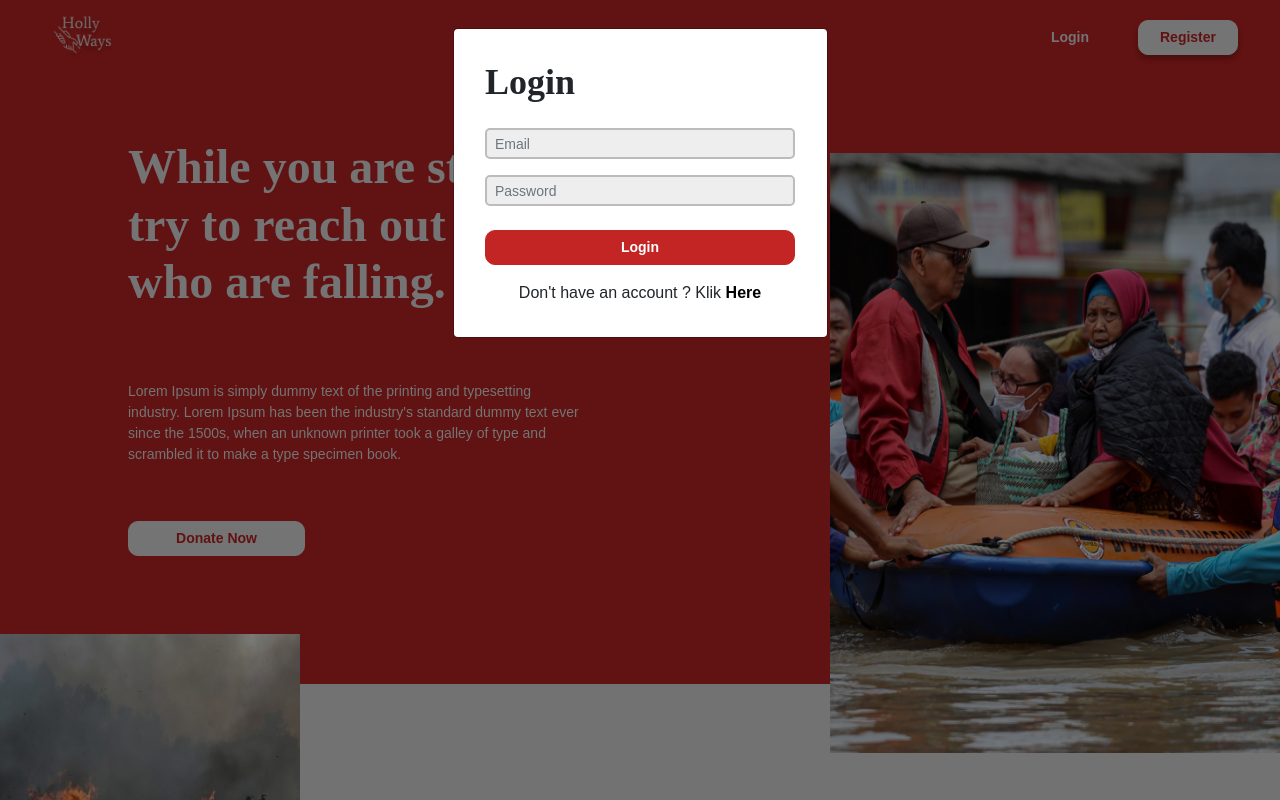
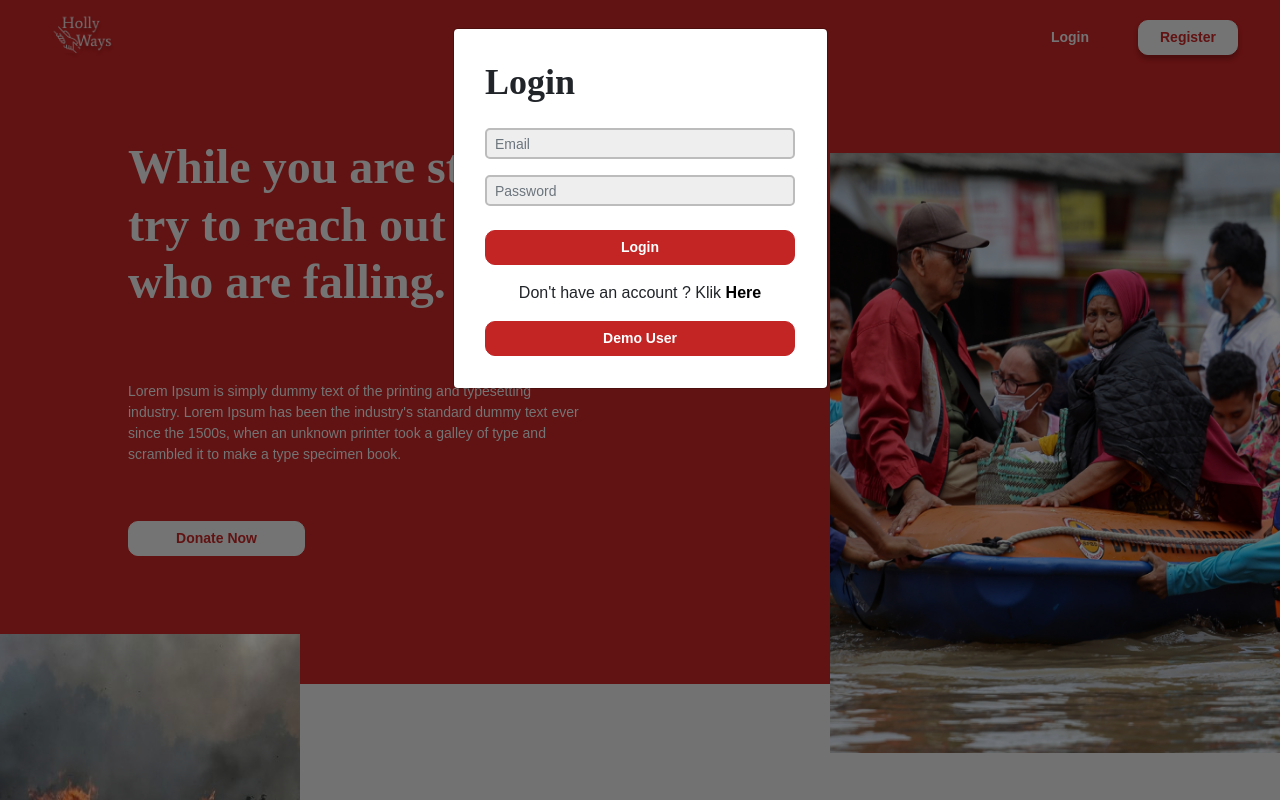
Before and after one commit to valahdyo/holyways-frontend, a React (Create React App) app: page / in a window 1280 px wide. Both pictures are taken after a click on the button "Login". Shown: the top 800 px of the page. Built offline with nearby package versions, Linux system fonts and the light colour scheme; no server answers; a web font is replaced by a local one.

Commit message:
add demo user, clear log

```diff
--- a/src/components/ApproveModal.js
+++ b/src/components/ApproveModal.js
@@ -16,7 +16,6 @@ function ApproveModalComponent(props) {
       e.preventDefault()
 
       const body = { status: "success" }
-      console.log(body)
 
       const config = {
         headers: {
@@ -29,7 +28,7 @@ function ApproveModalComponent(props) {
         body,
         config
       )
-      console.log(response)
+
       refetch()
       handleCloseDonate()
     } catch (error) {
--- a/src/components/DonateModal.js
+++ b/src/components/DonateModal.js
@@ -82,7 +82,7 @@ function DonateModalComponent(props) {
           "Content-type": "multipart/form-data",
         },
       }
-      console.log(form)
+
       const response = await API.post(
         "/transaction/" + fund.id,
         formData,
--- a/src/components/LoginModal.js
+++ b/src/components/LoginModal.js
@@ -51,7 +51,7 @@ function LoginModalComponent(props) {
       // Checking process
       if (response?.status === 200) {
         // Send data to useContext
-        console.log(response)
+
         dispatch({
           type: "LOGIN_SUCCESS",
           payload: response.data.data.user,
@@ -74,6 +74,11 @@ function LoginModalComponent(props) {
       setMessage(alert)
       console.log(error)
     }
+  }
+
+  const handleDemoUser = (e) => {
+    setForm({ ...form, email: "najwa@mail.com", password: "123456" })
+    handleSubmit(e)
   }
 
   /**
@@ -140,6 +145,13 @@ function LoginModalComponent(props) {
                     </a>
                   </strong>
                 </p>
+                <Button
+                  onClick={handleDemoUser}
+                  className="donate-btn mb-3"
+                  style={{ width: "100%" }}
+                >
+                  Demo User
+                </Button>
               </Form>
             </Col>
           </Row>
--- a/src/pages/Formfundpage.js
+++ b/src/pages/Formfundpage.js
@@ -96,7 +96,7 @@ function Formfundpage() {
           "Content-type": "multipart/form-data",
         },
       }
-      console.log(form)
+
       const response = await API.post("/fund", formData, config)
       history.push("/raisefund")
     } catch (error) {
--- a/src/pages/ProfileUpdatepage.js
+++ b/src/pages/ProfileUpdatepage.js
@@ -94,7 +94,7 @@ function ProfileUpdatepage() {
           "Content-type": "multipart/form-data",
         },
       }
-      console.log(form)
+
       const response = await API.patch("/user", formData, config)
       history.push("/profile")
     } catch (error) {
```
